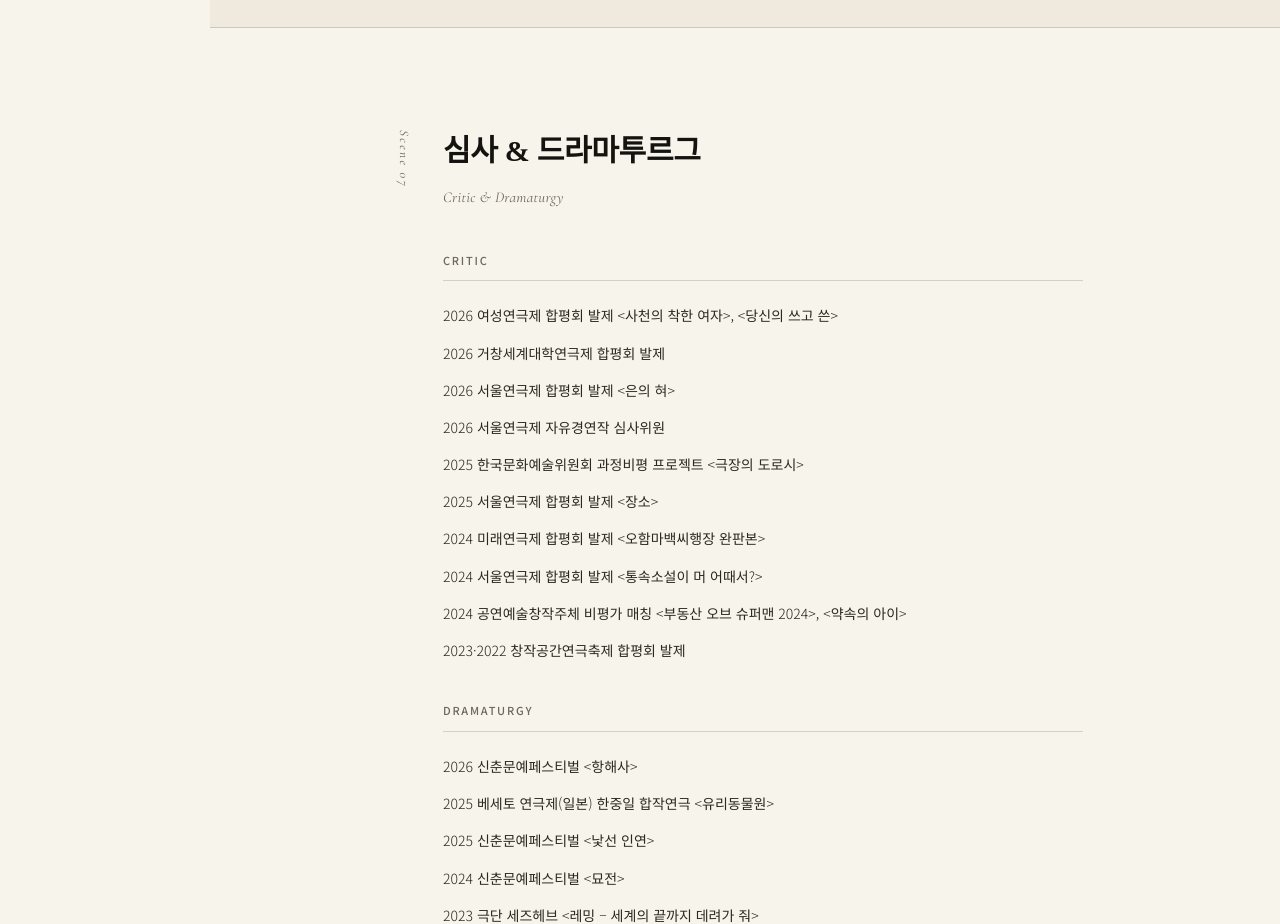
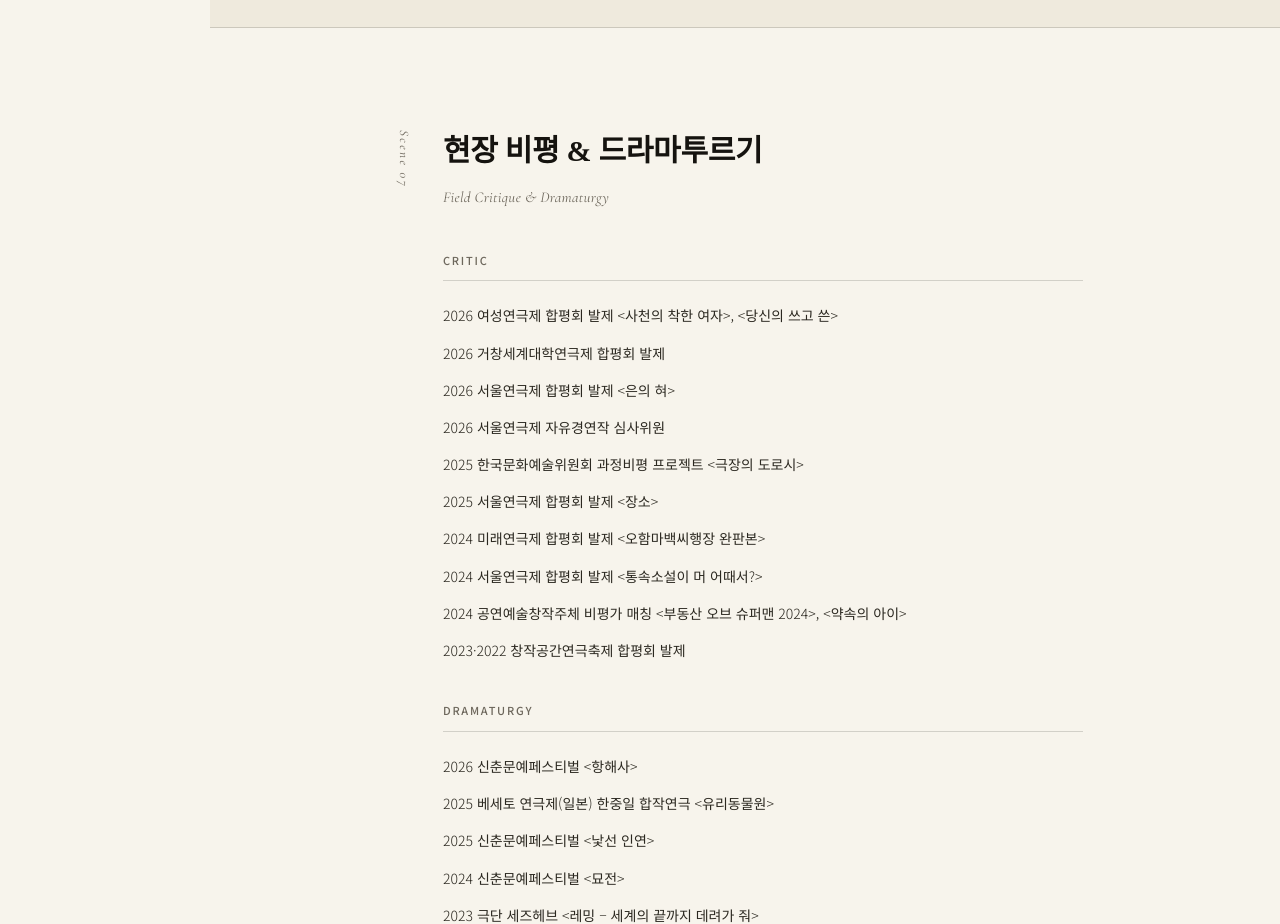
Before and after one commit to dismalvin/home, a plain HTML site: page index.html in a window 1280 px wide. Shown: the part 6480-7404 px from the top of the page. Drawn offline with nearby package versions, Linux system fonts and the light colour scheme; a web font is replaced by a local one.

Commit message:
Scene 07 제목 변경: 심사 & 드라마투르그 → 현장 비평 & 드라마투르기

```diff
--- a/index.html
+++ b/index.html
@@ -576,8 +576,8 @@
       <div class="scene-num">Scene 07</div>
       <div>
         <div class="scene-head reveal">
-          <h2>심사 &amp; 드라마투르그</h2>
-          <div class="en">Critic &amp; Dramaturgy</div>
+          <h2>현장 비평 &amp; 드라마투르기</h2>
+          <div class="en">Field Critique &amp; Dramaturgy</div>
         </div>
         <div class="split reveal">
           <div>
```
